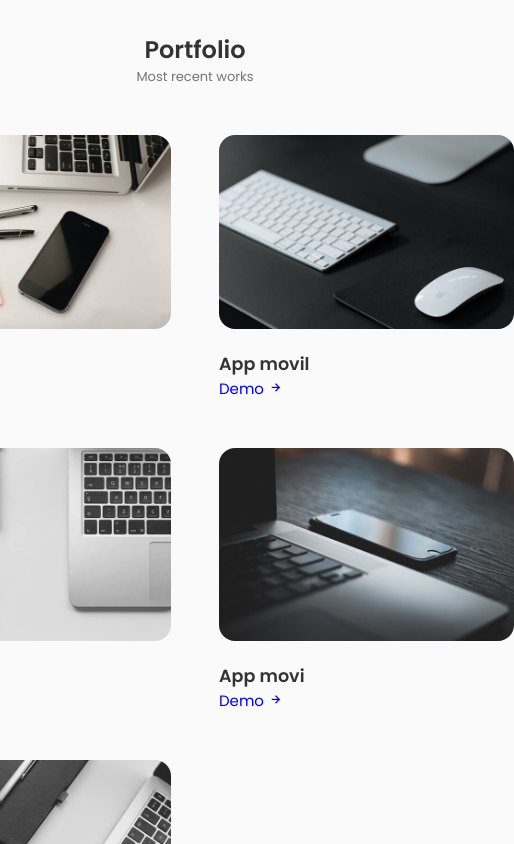
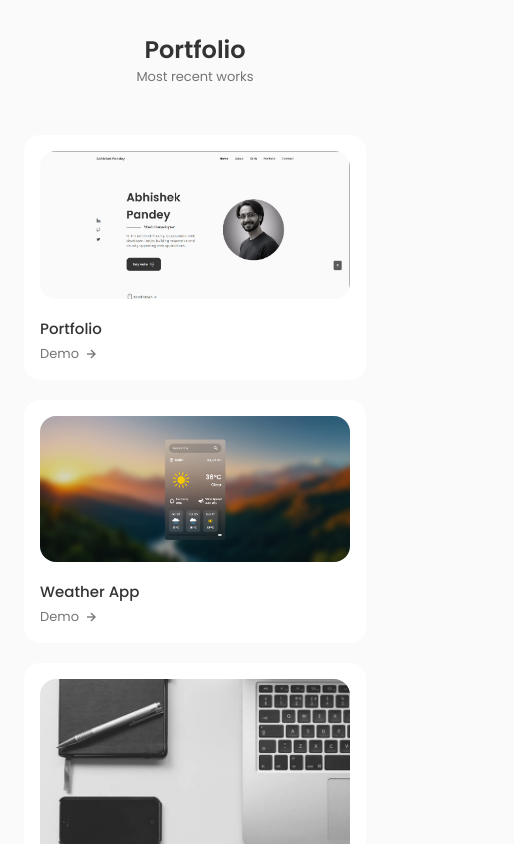
Before and after one commit to abhishekpandey-001/Portfolio, a React (Vite) app: page / in a window 390 px wide. Shown: the part 2240-3084 px from the top of the page, 514 px wide, since content can reach past the window. Built offline with nearby package versions, Linux system fonts and the light colour scheme.

Commit message:
Finished the portfolio

```diff
--- a/src/Components/work/Data.jsx
+++ b/src/Components/work/Data.jsx
@@ -9,36 +9,41 @@ export const projectsData = [
     {
         id: 1,
         image: work1,
-        title: 'Web Design',
+        title: 'Portfolio',
         category: 'web',
+        link: 'https://weather-app-three-tau-94.vercel.app/',
     },
 
     {
         id: 2,
         image: work2,
-        title: 'App movil',
-        category: 'app'
+        title: 'Weather App',
+        category: 'app',
+        link: 'https://weather-app-three-tau-94.vercel.app/'
     },
 
     {
         id: 3,
         image: work3,
         title: 'Brand Design',
-        category: 'design'
+        category: 'design',
+        link: 'https://weather-app-three-tau-94.vercel.app/'
     },
 
     {
         id: 4,
         image: work4,
         title: 'App movi',
-        category: 'app'
+        category: 'app',
+        link: 'https://weather-app-three-tau-94.vercel.app/'
     },
 
     {
         id: 5,
         image: work5,
         title: 'Web Design',
-        category: 'web'
+        category: 'web',
+        link: 'https://weather-app-three-tau-94.vercel.app/'
     },
 ];
 
--- a/src/Components/work/WorksItems.jsx
+++ b/src/Components/work/WorksItems.jsx
@@ -5,7 +5,7 @@ const WorksItems = ({item})=>{
         <div className="work__card" key={item?.id}>
             <img src={item?.image} alt="" className="work__img"></img>
             <h3 className="work__title">{item?.title}</h3>
-            <a href="#" className="work__button">
+            <a href={item?.link} target="_blank" className="work__button">
                 Demo <i className="bx bx-right-arrow-alt work__button-icon"></i>
             </a>
         </div>
--- a/src/Components/work/work.css
+++ b/src/Components/work/work.css
@@ -4,8 +4,91 @@
     justify-content: center;
 }
 
+.work__card {
+    background-color: var(--container-color);
+    border: 1px solid rbga(0, 0, 0, 0.1);
+    padding: 1.25rem;
+    border-radius: 1rem;
+}
+
 .work__img {
     width: 295px;
+    /* height: 150px; */
     border-radius: 1rem;
     margin-bottom: var(--mb-1);
 }
+
+.work__title {
+    font-size: var(--normal-font-size);
+    font-weight: var(--font-medium);
+    margin-bottom: var(--mb-0-5);
+}
+
+.work__button {
+    color: var(--text-color);
+    font-size: var(--small-font-size);
+    display: flex;
+    align-items: center;
+    column-gap: 0.25rem;
+}
+
+.work__button-icon {
+    font-size: 1rem;
+    transition: 0.4s;
+}
+
+.work__button:hover .work__button-icon {
+    transform: translateX(0.25rem);
+}
+
+/* =========== BREAKPOINTS ========== */
+
+/* For large devices */
+
+@media screen and (max-width: 992px) {
+    .work__container {
+        gap: 1.25rem;
+    }
+
+    .work__card {
+        padding: 1rem;
+    }
+
+    .work__img {
+        margin-bottom: 0.75rem;
+    }
+
+    .work__title {
+        margin-bottom: 0.25rem;
+    }
+}
+
+/* For medium devices */
+
+@media screen and (max-width:768px) {
+    .work__container {
+        grid-template-columns: max-content;
+    }
+}
+
+@media screen and (max-width: 576px) {
+    .work__container {
+        grid-template-columns: 1fr;
+    }
+
+    .work__img {
+        width: 100%;
+    }
+}
+
+/* For small devices */
+
+@media screen and (max-width: 350px) {
+    .work__item {
+        font-size: var(--small-font-size);
+    }
+
+    .work__filters {
+        column-gap: 0.25rem;
+    }
+}
```
Also changed, not shown: src/assets/work1.jpg, src/assets/work2.jpg.
